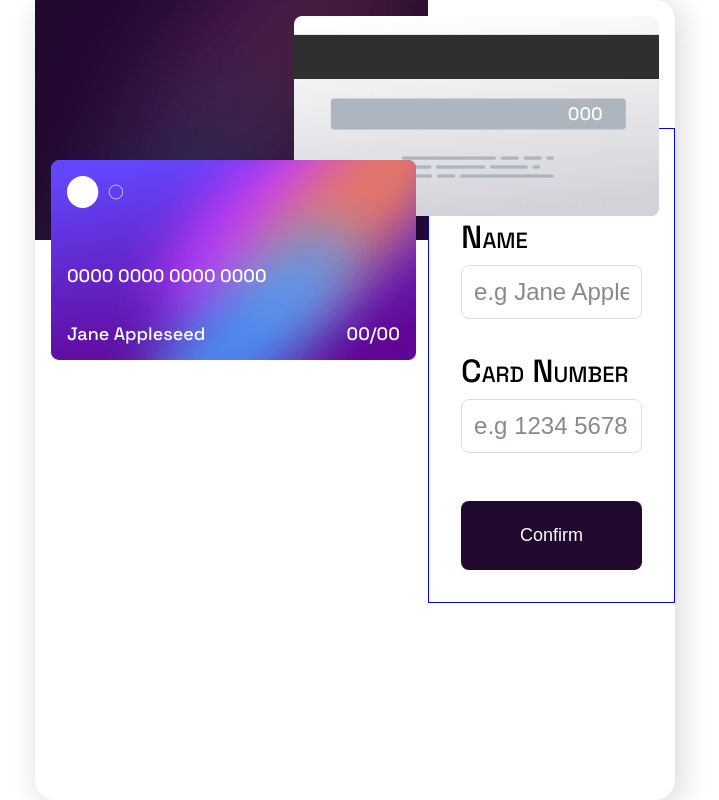
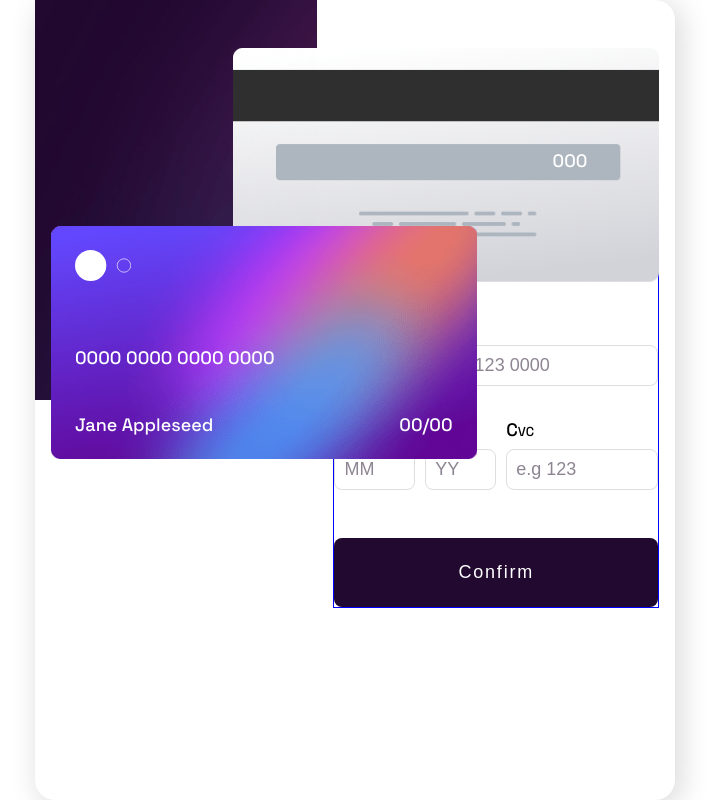
Before and after one commit to Annalisa11/interactive-card-details-form, a React (Create React App) app: page / in a window 1280 px wide. Shown: the whole page, without its empty margins (285-1004 px from the left). Built offline with nearby package versions, Linux system fonts and the light colour scheme.

Commit message:
update form styling

```diff
--- a/src/App.scss
+++ b/src/App.scss
@@ -35,12 +35,26 @@
   background-color: blue;
   background-repeat: no-repeat;
   width: 100%;
-  height: 15rem;
+  height: 20rem;
+
+  @media (min-width: 480px) {
+    height: 25rem;
+  }
 }
 
 .form {
   border: 1px solid blue;
   align-items: center;
-  margin-top: 8rem;
-  padding: 2rem;
+  margin: 0 1rem;
+  width: 100%;
 }
+
+.card-form {
+  height: 100%;
+  display: flex;
+  align-items: center;
+}
+
+.last-input-row {
+  display: flex;
+}
--- a/src/App.tsx
+++ b/src/App.tsx
@@ -1,6 +1,7 @@
 import "./App.scss";
 import Button from "./components/Button";
 import Cards from "./components/Cards";
+import DateInputField from "./components/DateInputField";
 import InputField from "./components/InputField/InputField";
 
 function App() {
@@ -23,6 +24,15 @@ function App() {
               type={"text"}
               placeholder='e.g 1234 5678 9123 0000'
             />
+            <div className='last-input-row'>
+              <DateInputField label={"label"} />
+              <InputField
+                label='Cvc'
+                use='cvc'
+                type='text'
+                placeholder='e.g 123'
+              />
+            </div>
             <Button label='Confirm' />
           </form>
         </div>
--- a/src/General.scss
+++ b/src/General.scss
@@ -20,7 +20,7 @@
   aspect-ratio: 1.82 / 1;
 
   @media (min-width: 480px) {
-    width: 60%;
+    width: 70%;
   }
 }
 
--- a/src/components/Button/Button.scss
+++ b/src/components/Button/Button.scss
@@ -10,6 +10,7 @@
   color: $white;
   font-size: large;
   width: 100%;
+  letter-spacing: 0.1em;
 
   &:hover {
     @extend .gradient-background;
--- a/src/components/Cards/Cards.scss
+++ b/src/components/Cards/Cards.scss
@@ -12,13 +12,13 @@
   color: $white;
 
   @media (min-width: 480px) {
-    top: 1rem;
+    top: 3rem;
   }
   .card-front {
     @include card("./images/bg-card-front.png");
     position: relative;
     top: -3.5rem;
-    padding: 1rem;
+    padding: 1.5rem;
     display: flex;
     flex-direction: column;
     justify-content: space-between;
--- /dev/null
+++ b/src/components/DateInputField/DateInputField.scss
@@ -0,0 +1,29 @@
+@import "../../General.scss";
+
+.date-input-field {
+  display: flex;
+  flex-direction: column;
+  justify-content: flex-end;
+  padding: 1rem 0;
+  margin-right: 10px;
+  width: 50%;
+  flex-shrink: 0;
+
+  label {
+    display: block;
+    font-size: large;
+    font-variant: small-caps;
+  }
+
+  & div {
+    flex-direction: row;
+    display: flex;
+
+    // &:nth-child(2n) input {
+    //   margin-left: 10px;
+    // }
+    &:nth-child(n) {
+      padding: 0;
+    }
+  }
+}
--- /dev/null
+++ b/src/components/DateInputField/DateInputField.tsx
@@ -0,0 +1,20 @@
+import InputField from "../InputField";
+import "./DateInputField.scss";
+
+type Props = {
+  label: string;
+};
+
+const DateInputField = ({ label }: Props): JSX.Element => {
+  return (
+    <div className='date-input-field'>
+      <label htmlFor='m-date'>Exp.date (MM/YY)</label>
+      <div>
+        <InputField use='m-date' type='text' placeholder='MM' />
+        <InputField use='y-date' type='text' placeholder='YY' />
+      </div>
+    </div>
+  );
+};
+
+export default DateInputField;
--- /dev/null
+++ b/src/components/DateInputField/index.ts
@@ -0,0 +1,3 @@
+import DateInputField from "./DateInputField";
+
+export default DateInputField;
--- a/src/components/InputField/InputField.scss
+++ b/src/components/InputField/InputField.scss
@@ -2,15 +2,19 @@
 
 .inputfield {
   padding: 1rem 0;
+  display: flex;
+  justify-content: flex-end;
+  flex-direction: column;
+  width: 100%;
 
   label {
     display: block;
-    font-size: xx-large;
+    font-size: large;
     font-variant: small-caps;
   }
 
   input {
-    font-size: 1.5em;
+    font-size: large;
     padding: 0.5em;
     border: 1px solid $neutral-light;
     border-radius: 8px;
@@ -20,5 +24,9 @@
     &::placeholder {
       color: $neutral-dark;
     }
+
+    &[name="y-date"] {
+      margin-left: 10px;
+    }
   }
 }
--- a/src/components/InputField/InputField.tsx
+++ b/src/components/InputField/InputField.tsx
@@ -1,7 +1,7 @@
 import "./InputField.scss";
 
 type Props = {
-  label: string;
+  label?: string;
   placeholder?: string;
   use: string;
   type: string;
```
